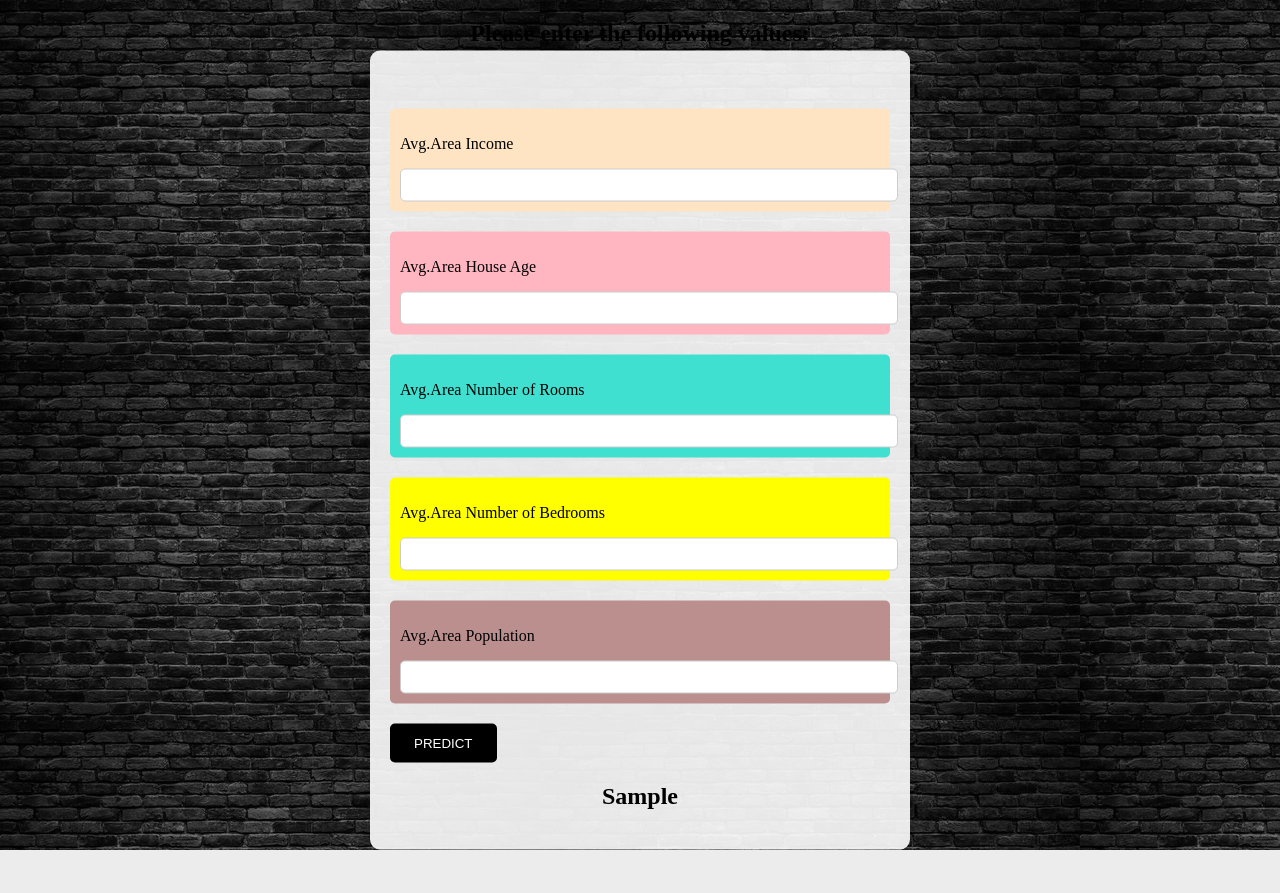
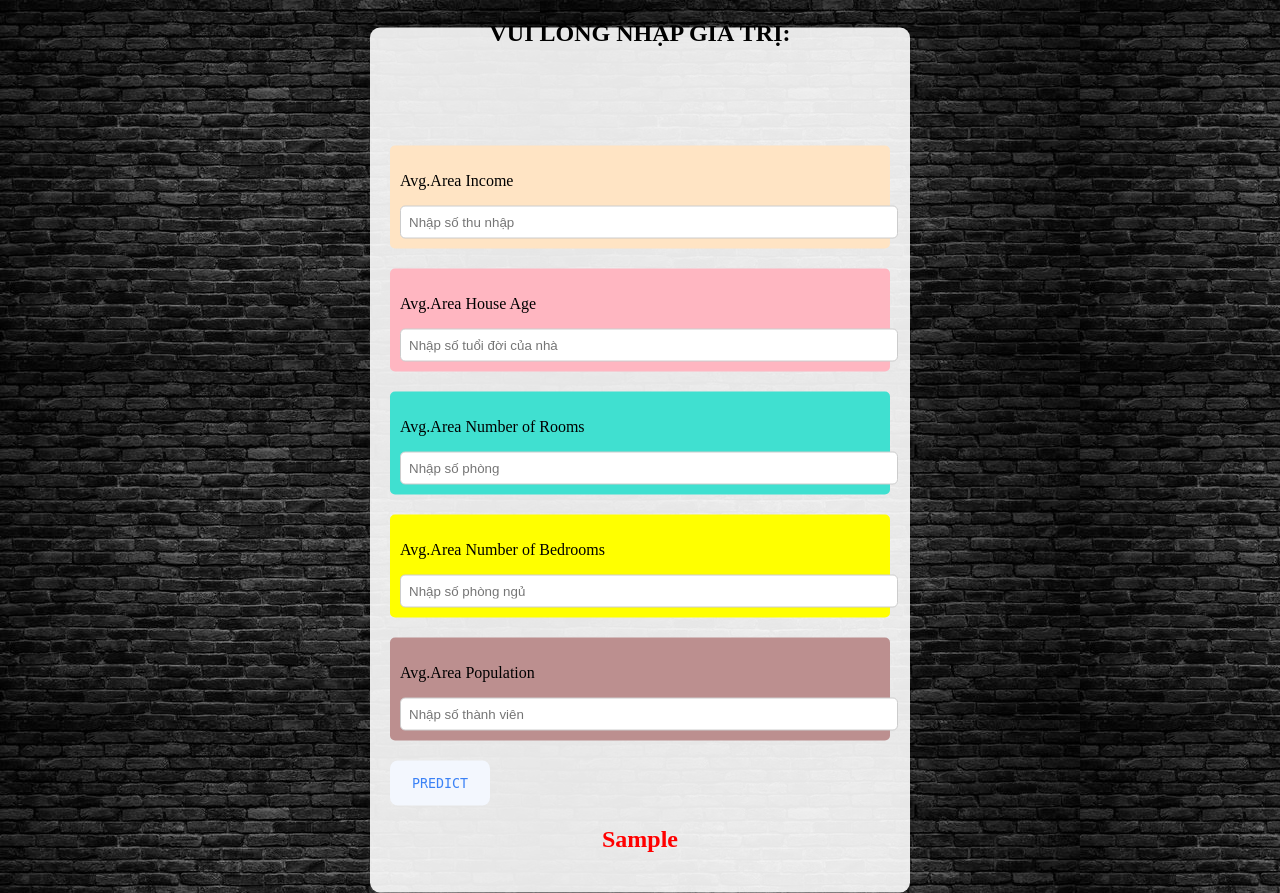
Before and after one commit to Chien100503/HousePrice_Prediction, a Django app: template HousePricePrediction/templates/predict.html in a window 1280 px wide. Before the commit the page ends 850 px from the top, so only its background shows below. Run offline with Django 5.2, Linux system fonts and the light colour scheme; the template is opened without the code that fills it: most values are stand-ins (such as "Sample title", 1, 10 or a date in 2020).

Commit message:
final commit

```diff
--- a/HousePricePrediction/templates/home.html
+++ b/HousePricePrediction/templates/home.html
@@ -5,6 +5,7 @@
   <head>
     <meta charset="UTF-8" />
     <meta name="viewport" content="width=device-width, initial-scale=1.0" />
+    <link rel="shortcut icon" href="{% static 'logo.png' %}" />
     <title>Home</title>
   </head>
   <style>
@@ -30,11 +31,14 @@
       font-size: 20px;
       font-weight: bold;
       padding: 20px;
+      border-radius: 20px;
+    }
+    input[type="submit"]:hover {
+      background-color: #333333;
     }
   </style>
   <body>
     <h2>WELCOME TO</h2>
-    <h1>HOUSE PRICE PREDICTIONS SYSTEM</h1>
     <form action="predict">
       <input type="submit" value="START" />
     </form>
--- a/HousePricePrediction/templates/predict.html
+++ b/HousePricePrediction/templates/predict.html
@@ -5,6 +5,7 @@
   <head>
     <meta charset="UTF-8" />
     <meta name="viewport" content="width=device-width, initial-scale=1.0" />
+    <link rel="shortcut icon" href="{% static 'logo.png' %}" />
     <title>PREDICTIONS</title>
     <style>
       .main {
@@ -23,11 +24,10 @@
         text-align: center;
         font-size: 24px;
         color: Black;
-        margin-bottom: 20px;
       }
 
       form {
-        margin-top: 20px;
+        margin-top: 80px;
       }
 
       .row {
@@ -47,21 +47,24 @@
       }
 
       input[type="submit"] {
-        background-color: Black;
-        color: white;
-        cursor: pointer;
-        padding: 12px 24px;
+        font-family: monospace;
+        background-color: #f3f7fe;
+        color: #3b82f6;
         border: none;
-        border-radius: 5px;
-        transition: background-color 0.3s;
+        border-radius: 8px;
+        width: 100px;
+        height: 45px;
+        transition: 0.3s;
       }
 
       input[type="submit"]:hover {
-        background-color: #333;
+        background-color: #3b82f6;
+        box-shadow: 0 0 0 5px #3b83f65f;
+        color: #fff;
       }
       .main {
         z-index: -999;
-        margin-top: 50px;
+        margin-top: 60px;
       }
       body {
         background-image: url("{% static 'wall.jpg' %}");
@@ -70,42 +73,42 @@
     </style>
   </head>
   <body>
-    <h2>Please enter the following values:</h2>
+    <h2>VUI LÒNG NHẬP GIÁ TRỊ:</h2>
     <div class="main">
       <br />
       <form action="/predict/result" method="GET">
         <div class="row">
           <div class="col-sm-4" style="background-color: Bisque">
             <p>Avg.Area Income</p>
-            <input type="text" name="n1" pattern="[0-9]+" required />
+            <input type="text" name="n1" required placeholder="Nhập số thu nhập" />
           </div>
         </div>
 
         <div class="row">
           <div class="col-sm-4" style="background-color: LightPink">
             <p>Avg.Area House Age</p>
-            <input type="text" name="n2" pattern="[0-9]+" required />
+            <input type="text" name="n2" required placeholder="Nhập số tuổi đời của nhà" />
           </div>
         </div>
 
         <div class="row">
           <div class="col-sm-4" style="background-color: Turquoise">
             <p>Avg.Area Number of Rooms</p>
-            <input type="text" name="n3" pattern="[0-9]+" required />
+            <input type="text" name="n3" required placeholder="Nhập số phòng" />
           </div>
         </div>
 
         <div class="row">
           <div class="col-sm-4" style="background-color: Yellow">
             <p>Avg.Area Number of Bedrooms</p>
-            <input type="text" name="n4" pattern="[0-9]+" required />
+            <input type="text" name="n4" required placeholder="Nhập số phòng ngủ" />
           </div>
         </div>
 
         <div class="row">
           <div class="col-sm-4" style="background-color: RosyBrown">
             <p>Avg.Area Population</p>
-            <input type="text" name="n5" pattern="[0-9]+" required />
+            <input type="text" name="n5" required placeholder="Nhập số thành viên" />
           </div>
         </div>
 
@@ -113,9 +116,8 @@
           <input type="submit" value="PREDICT" />
         </div>
       </form>
-
       <div class="row">
-        <h2>{{result2}}</h2>
+        <h2 style="color: red">{{result2}}</h2>
       </div>
     </div>
   </body>
```
Also changed, not shown: HousePricePrediction/HousePricePrediction/views.py (+19 -8 lines), HousePricePrediction/static/logo.png (added), HousePricePrediction/static/loho.jpg (added).
